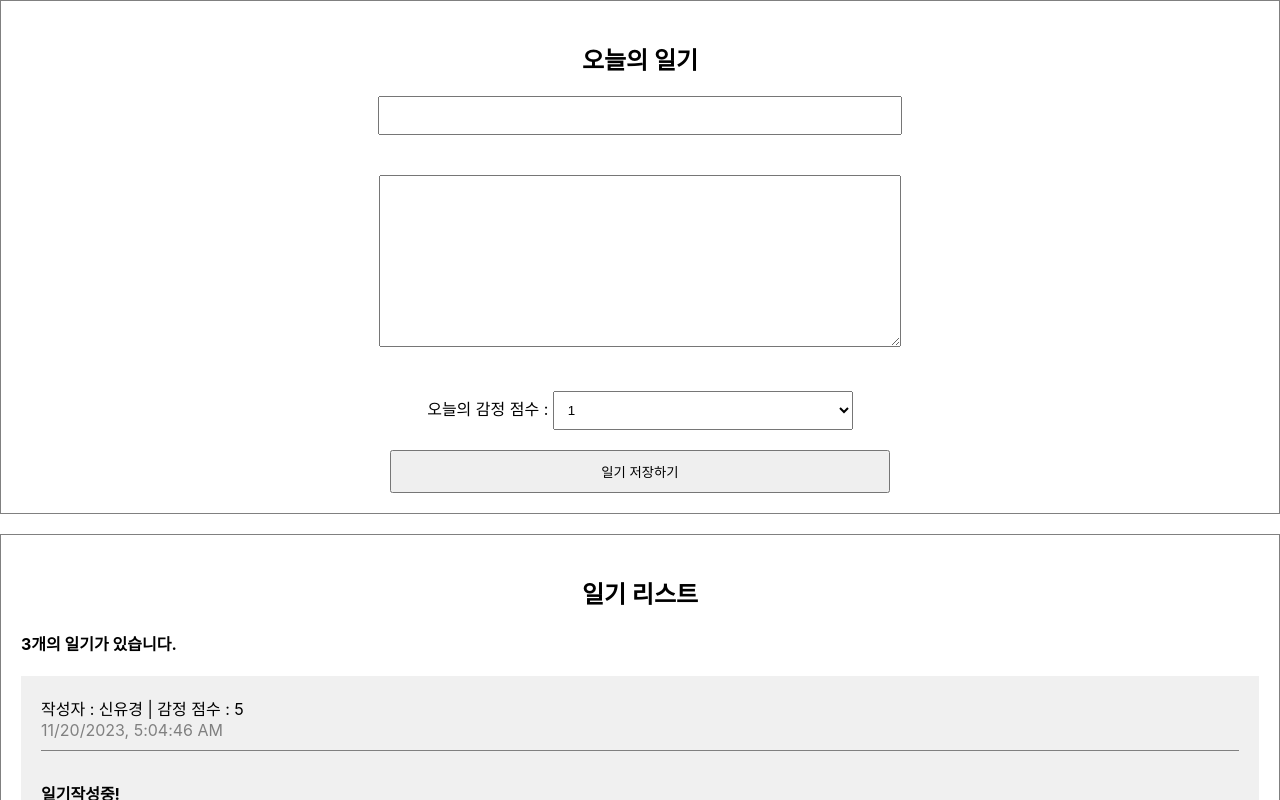
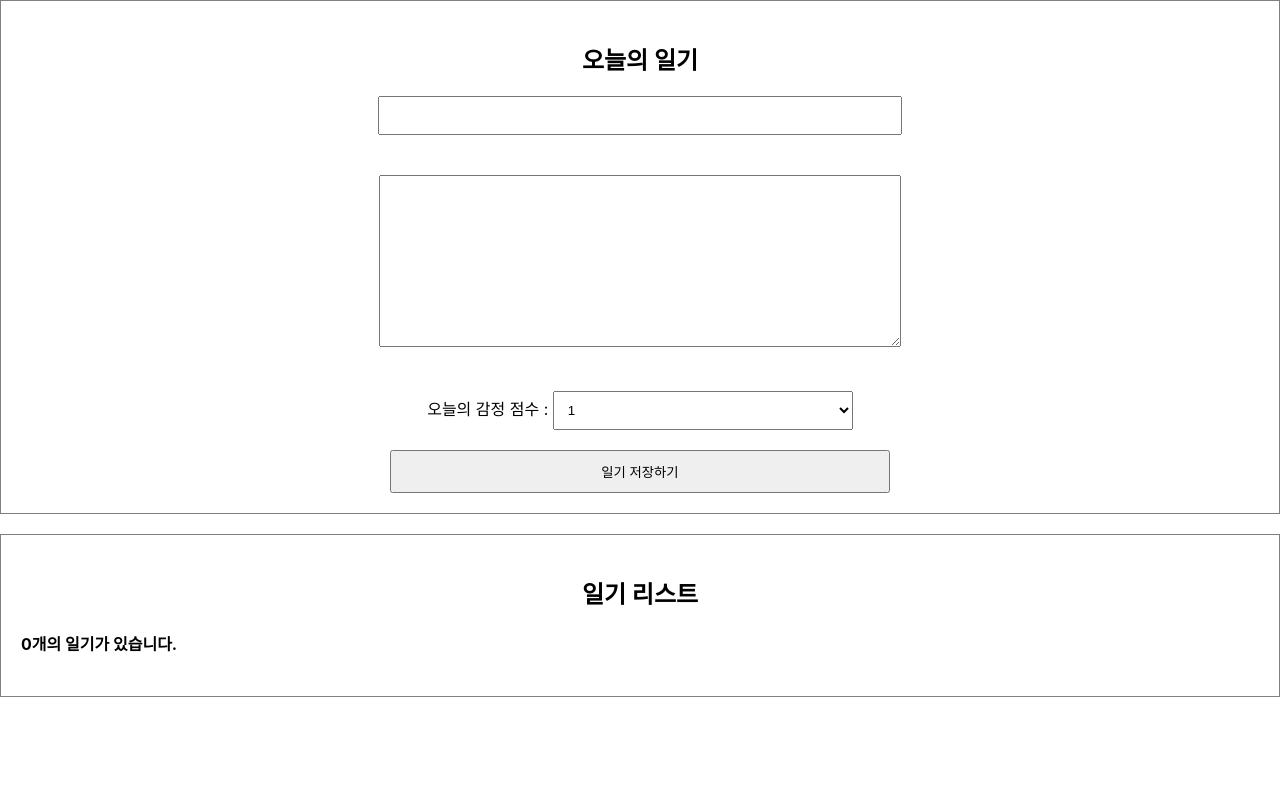
Before and after one commit to shin-6-0/React_SimpleDiary, a React (Create React App) app: page / in a window 1280 px wide. Shown: the top 800 px of the page. Built offline with nearby package versions, Linux system fonts and the light colour scheme; the HTML template or start-up script is replaced by a standard one.

Commit message:
배열 사용하기 - 데이터 추가

```diff
--- a/src/App.js
+++ b/src/App.js
@@ -1,35 +1,31 @@
+import { useRef,useState } from 'react';
 import './App.css';
 import DiaryEditor from './DiaryEditor';
 import DiaryList from './DiaryList';
 
-const dummyList=[
-  {
-    id:1,
-    author:"신유경",
-    content:"일기작성중!",
-    emotion:5,
-    created_date:new Date().getTime()
-    //Date의 getTime > 시간 반환
-  },
-  {
-    id:2,
-    author:"춘식",
-    content:"쭝시기의 일기장",
-    emotion:3,
-    created_date:new Date().getTime()
-  },
-  {    id:3,
-    author:"프로도",
-    content:"리액트 어렵다",
-    emotion:2,
-    created_date:new Date().getTime()}
-]
+function App() {
 
-function App() {
+  const [data,setData]  = useState([]);
+
+  const dataId=useRef(0);
+
+  const onCreate = (author,content,emotion) =>{
+    const created_date = new Date().getTime();
+    const newItem={
+      author,
+      content,
+      emotion,
+      created_date,
+      id:dataId.current
+    }
+    dataId.current+=1;
+    setData([newItem,...data]);
+  };
+
   return (
     <div className="App">
-      <DiaryEditor/>
-      <DiaryList diaryList={dummyList}/>
+      <DiaryEditor onCreate={onCreate}/>
+      <DiaryList diaryList={data}/>
     </div>
   );
 }
--- a/src/DiaryEditor.js
+++ b/src/DiaryEditor.js
@@ -1,6 +1,6 @@
 import { useRef, useState } from "react";
 
-const DiaryEditor = () => {
+const DiaryEditor = ({onCreate}) => {
   const authorInput=useRef(); //객체 접근 가능하게 함
   const contentInput=useRef();
   //useState를 여러번 사용하면 함수로 묶어서 쓰자
@@ -29,7 +29,13 @@
         contentInput.current.focus();
         return;
       }
+      onCreate(state.author,state.content,state.emotion);
       alert("저장 성공!");
+      setState({
+        author:"",
+        content:"",
+        emotion:1,
+      })
   }
 
   return (
```
